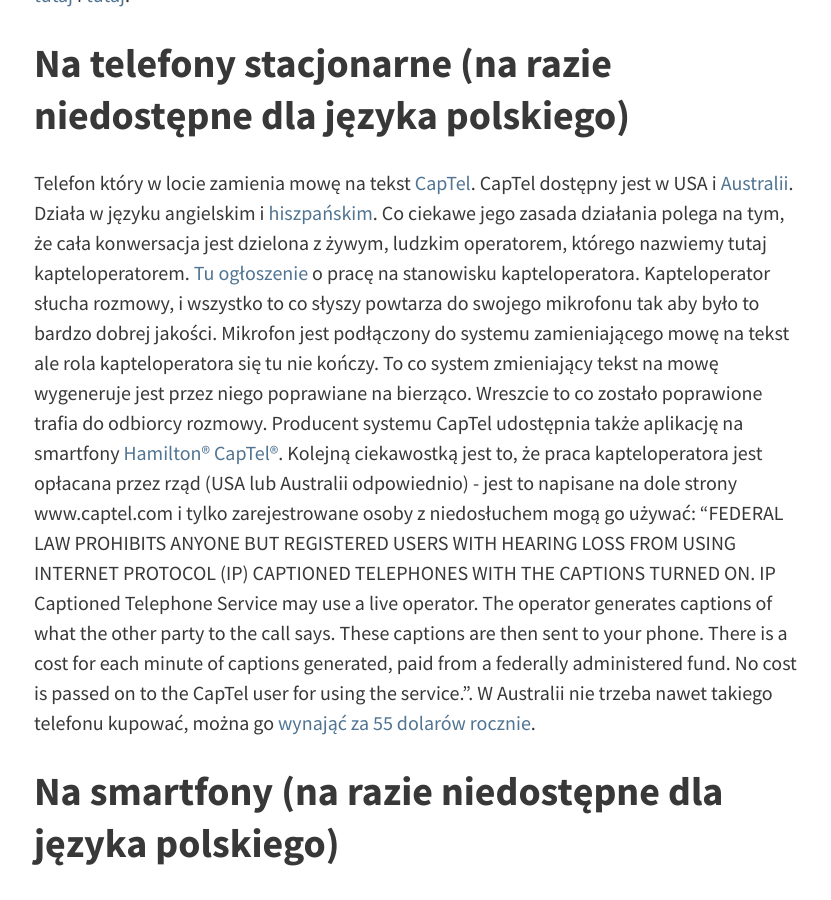
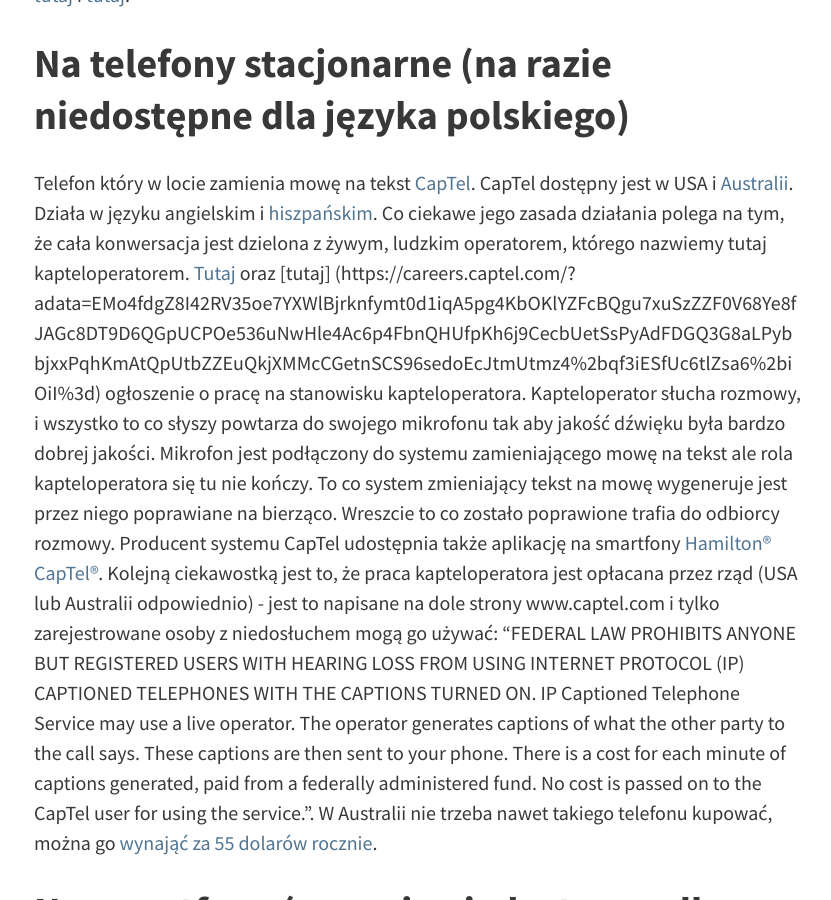
Before and after one commit to SigmaNgo/SigmaNgo.github.io, a Jekyll site: the page built from _posts/2018-10-26-technologie-dla-nieslyszacych.md, in a window 1280 px wide and 900 px high, scrolled down 760 px. Shown: the whole window, without its empty margins (222-1053 px from the left). Built offline with Jekyll 4.4.1, drawn with Linux system fonts in a browser that asks for light colours; comment, search, counter and statistics services are not loaded.

Commit message:
Update 2018-10-26-technologie-dla-nieslyszacych.md

```diff
--- a/_posts/2018-10-26-technologie-dla-nieslyszacych.md
+++ b/_posts/2018-10-26-technologie-dla-nieslyszacych.md
@@ -12,7 +12,7 @@ Google ogłosił nowy protokół do komunikacji smartfona z aparatem słuchowym.
 
 
 ## Na telefony stacjonarne (na razie niedostępne dla języka polskiego)
-Telefon który w locie zamienia mowę na tekst [CapTel](https://www.captel.com/). CapTel dostępny jest w USA i [Australii](https://accesscomm.com.au/captel/). Działa w języku angielskim i [hiszpańskim](https://www.captel.com/knowledgebase/captel-2400i-turn-on-ability-to-switch-languages-during-a-call/). Co ciekawe jego zasada działania polega na tym, że cała konwersacja jest dzielona z żywym, ludzkim operatorem, którego nazwiemy tutaj kapteloperatorem. [Tu ogłoszenie](https://careers.captel.com/?adata=EMo4fdgZ8I42RV35oe7YXWlBjrknfymt0d1iqA5pg4KbOKlYZFcBQgu7xuSzZZF0V68Ye8fJAGc8DT9D6QGpUCPOe536uNwHle4Ac6p4FbnQHUfpKh6j9CecbUetSsPyAdFDGQ3G8aLPybbjxxPqhKmAtQpUtbZZEuQkjXMMcCGetnSCS96sedoEcJtmUtmz4%2bqf3iESfUc6tlZsa6%2biOiI%3d) o pracę na stanowisku kapteloperatora. Kapteloperator słucha rozmowy, i wszystko to co słyszy powtarza do swojego mikrofonu tak aby było to bardzo dobrej jakości. Mikrofon jest podłączony do systemu zamieniającego mowę na tekst ale rola kapteloperatora się tu nie kończy. To co system zmieniający tekst na mowę wygeneruje jest przez niego poprawiane na bierząco. Wreszcie to co zostało poprawione trafia do odbiorcy rozmowy. Producent systemu CapTel udostępnia także  aplikację na smartfony [Hamilton® CapTel®](https://hamiltoncaptel.com/mobile-apps-for-smartphones-and-tablets.html).
+Telefon który w locie zamienia mowę na tekst [CapTel](https://www.captel.com/). CapTel dostępny jest w USA i [Australii](https://accesscomm.com.au/captel/). Działa w języku angielskim i [hiszpańskim](https://www.captel.com/knowledgebase/captel-2400i-turn-on-ability-to-switch-languages-during-a-call/). Co ciekawe jego zasada działania polega na tym, że cała konwersacja jest dzielona z żywym, ludzkim operatorem, którego nazwiemy tutaj kapteloperatorem. [Tutaj](https://github.com/SigmaNgo/SigmaNgo.github.io/blob/master/assets/deaf/archive.html) oraz [tutaj] (https://careers.captel.com/?adata=EMo4fdgZ8I42RV35oe7YXWlBjrknfymt0d1iqA5pg4KbOKlYZFcBQgu7xuSzZZF0V68Ye8fJAGc8DT9D6QGpUCPOe536uNwHle4Ac6p4FbnQHUfpKh6j9CecbUetSsPyAdFDGQ3G8aLPybbjxxPqhKmAtQpUtbZZEuQkjXMMcCGetnSCS96sedoEcJtmUtmz4%2bqf3iESfUc6tlZsa6%2biOiI%3d) ogłoszenie o pracę na stanowisku kapteloperatora. Kapteloperator słucha rozmowy, i wszystko to co słyszy powtarza do swojego mikrofonu tak aby jakość dźwięku była bardzo dobrej jakości. Mikrofon jest podłączony do systemu zamieniającego mowę na tekst ale rola kapteloperatora się tu nie kończy. To co system zmieniający tekst na mowę wygeneruje jest przez niego poprawiane na bierząco. Wreszcie to co zostało poprawione trafia do odbiorcy rozmowy. Producent systemu CapTel udostępnia także  aplikację na smartfony [Hamilton® CapTel®](https://hamiltoncaptel.com/mobile-apps-for-smartphones-and-tablets.html).
 Kolejną ciekawostką jest to, że praca kapteloperatora jest opłacana przez rząd (USA lub Australii odpowiednio) - jest to napisane na dole strony www.captel.com i tylko zarejestrowane osoby z niedosłuchem mogą go używać: "FEDERAL LAW PROHIBITS ANYONE BUT REGISTERED USERS WITH HEARING LOSS FROM USING INTERNET PROTOCOL (IP) CAPTIONED TELEPHONES WITH THE CAPTIONS TURNED ON. IP Captioned Telephone Service may use a live operator. The operator generates captions of what the other party to the call says. These captions are then sent to your phone. There is a cost for each minute of captions generated, paid from a federally administered fund. No cost is passed on to the CapTel user for using the service.". W Australii nie trzeba nawet takiego telefonu kupować, można go [wynająć za 55 dolarów rocznie](https://accesscomm.com.au/captel/).
 
 ## Na smartfony (na razie niedostępne dla języka polskiego)
```
